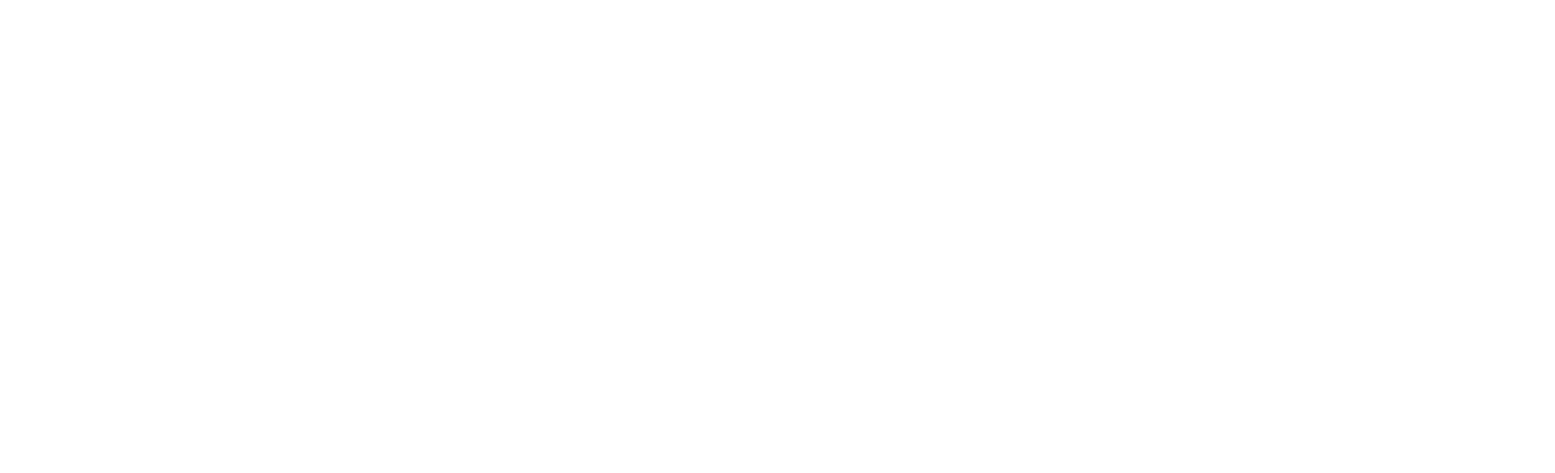
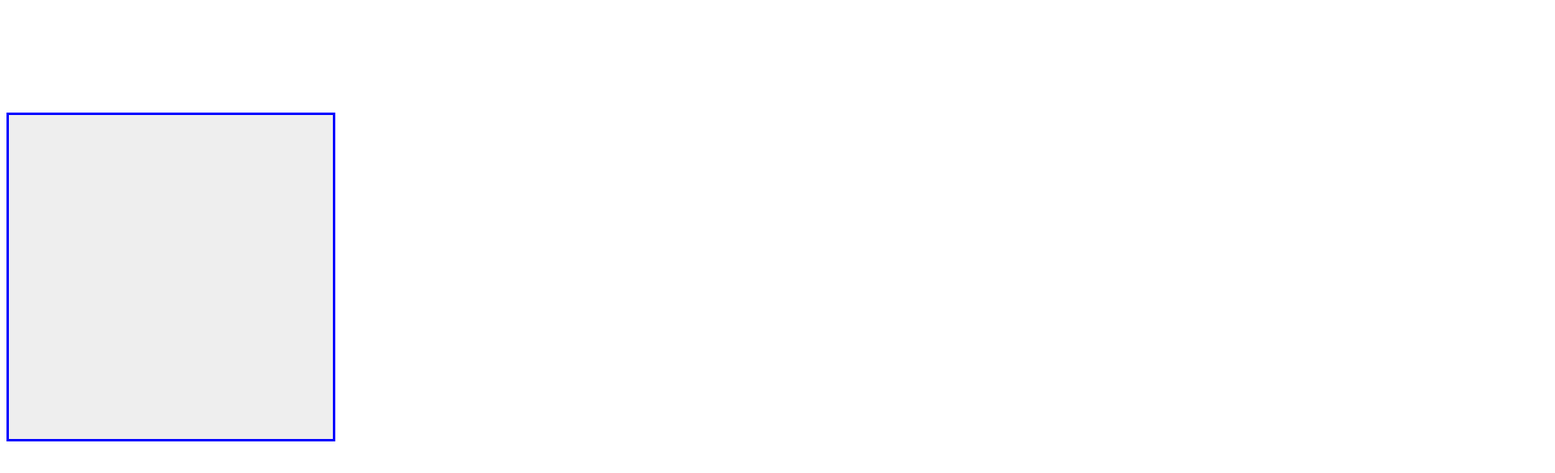
Before and after one commit to JadenMat/React_PROJECT_2, a React (Vite) app: page / in a window 1280 px wide. Shown: the top 584 px of the page at 81% size, 1920 px wide, since content can reach past the window. Built offline with nearby package versions, Linux system fonts and the light colour scheme.

Commit message:
CSS update with addition of a grid-container.

```diff
--- a/src/App.css
+++ b/src/App.css
@@ -1,18 +1,20 @@
-.layout {
-    display: flex;
-    justify-content: center;
-    gap: 2rem;
-    margin-top: 4rem;
-  }
+.grid-container{
+  display: grid;
+  height: 100vh;
+  width: 100vw;
+  grid-template-areas:
+  "content content content"
+  "canvas canvas canvas"
+  "footer footer footer"  ;
+}
 
-  .palette {
-    width: 150px;
-    display: flex;
-    flex-direction: column;
-    gap: 1rem;
-  }
-
-  .thumb {
-    width: 100%;
-    cursor: pointer;
-  }
+.canvas {
+  grid-area: canvas;
+  display: flex;
+  justify-content: center;
+  align-items: center;
+  background: black;
+  border: 3px solid blue;
+  position: relative;
+  overflow: hidden;
+}
--- a/src/App.jsx
+++ b/src/App.jsx
@@ -1,4 +1,5 @@
 import { useState } from 'react';
+import './App.css';
 import GalleryCanvas from './Components/GalleryCanvas/GalleryCanvas';
 import ImagePalette from './Components/ImagePalette/ImagePalette';
 
@@ -13,6 +14,11 @@ function App() {
     { id: 5, src: "./images/album_pieces/speakin_my_piece/Pieces__Blackbox_FarRight4.png" },
     { id: 6, src: "./images/album_pieces/speakin_my_piece/Pieces__Blackbox_FarRight5.png" },
     { id: 7, src: "./images/album_pieces/speakin_my_piece/Pieces__Blackbox_FarRight6.png" },
+    { id: 8, src: "./images/album_pieces/speakin_my_piece/Pieces__Speakin-Text.png" },
+    { id: 9, src: "./images/album_pieces/speakin_my_piece/Pieces__My_Piece-Text.png" },
+    { id: 10, src: "./images/album_pieces/speakin_my_piece/Pieces__Horace_Parlan_Quintet-Text.png" },
+    { id: 11, src: "./images/album_pieces/speakin_my_piece/Pieces_-14.png" },
+    { id: 12, src: "./images/album_pieces/speakin_my_piece/Pieces__BlueNoteLogo.png" },
   ];
 
   function handleAdd(piece) {
@@ -20,9 +26,13 @@ function App() {
   }
 
   return (
-    <div className="layout">
-      <GalleryCanvas placedPieces={placedPieces} />
-      <ImagePalette pieces={availablePieces} onAdd={handleAdd} />
+    <div className="grid-container">
+      <div className="header"></div>
+      <div className="canvas">
+        <GalleryCanvas placedPieces={placedPieces} />
+        <ImagePalette pieces={availablePieces} onAdd={handleAdd} />
+      </div>
+      <div className="footer"></div>
     </div>
   );
 }
--- a/src/Components/GalleryCanvas/GalleryCanvas.css
+++ b/src/Components/GalleryCanvas/GalleryCanvas.css
@@ -2,7 +2,7 @@
     width: 400px;
     height: 400px;
     background: #eee;
-    border: 3px solid black;
+    border: 3px solid blue;
     position: relative;
     overflow: hidden;
   }
--- a/src/Components/GalleryCanvas/GalleryCanvas.jsx
+++ b/src/Components/GalleryCanvas/GalleryCanvas.jsx
@@ -1,4 +1,5 @@
 import React from "react";
+import './GalleryCanvas.css';
 
 export default function GalleryCanvas({ placedPieces }) {
   return (
--- a/src/Components/ImagePalette/ImagePalette.jsx
+++ b/src/Components/ImagePalette/ImagePalette.jsx
@@ -1,3 +1,6 @@
+import React from 'react';
+import './ImagePalette.css';
+
 export default function ImagePalette({ pieces, onAdd }) {
     return (
       <div className="palette">
```
Also changed, not shown: src/Components/ImagePalette/ImagePalette.css (added).
